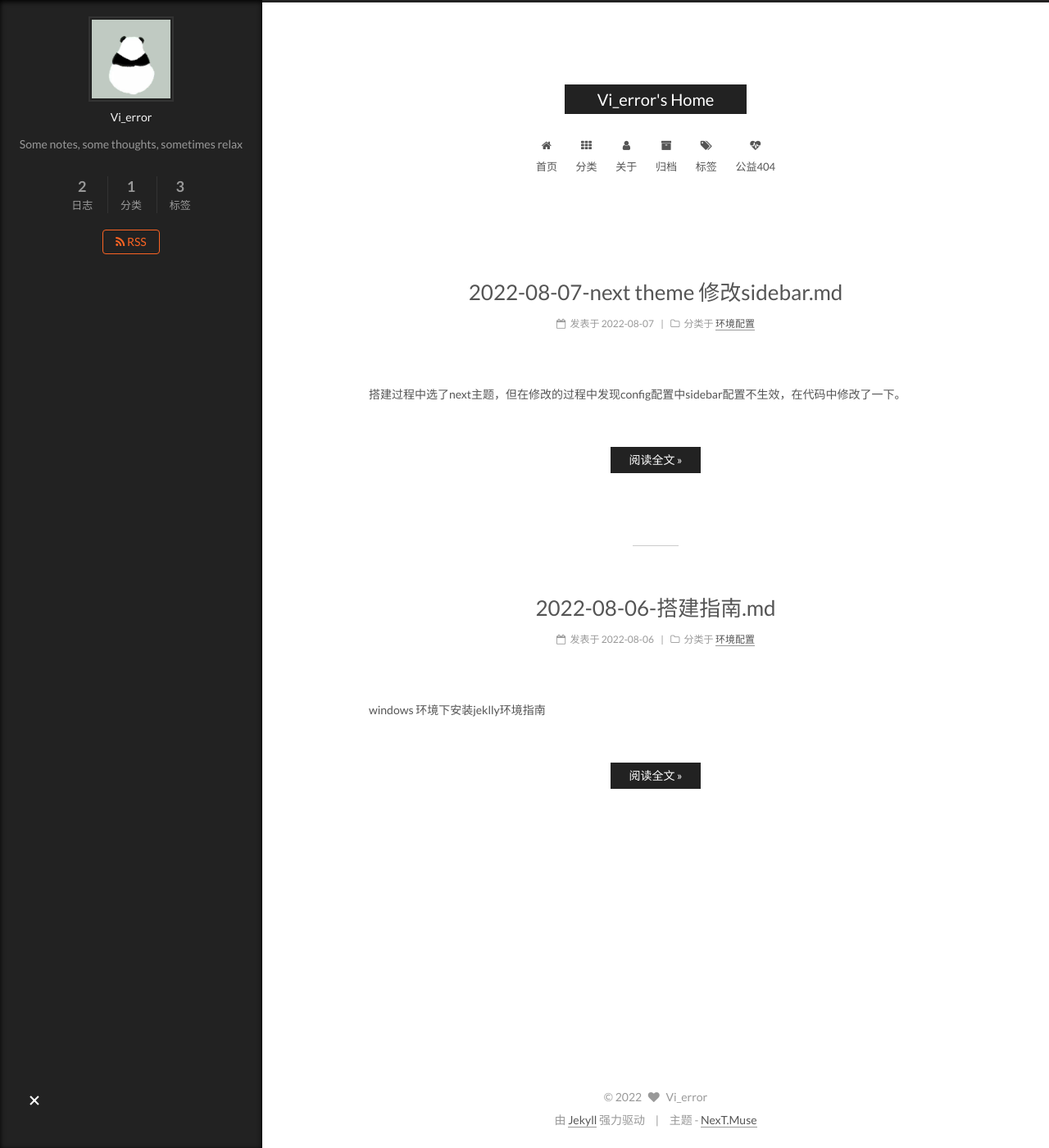
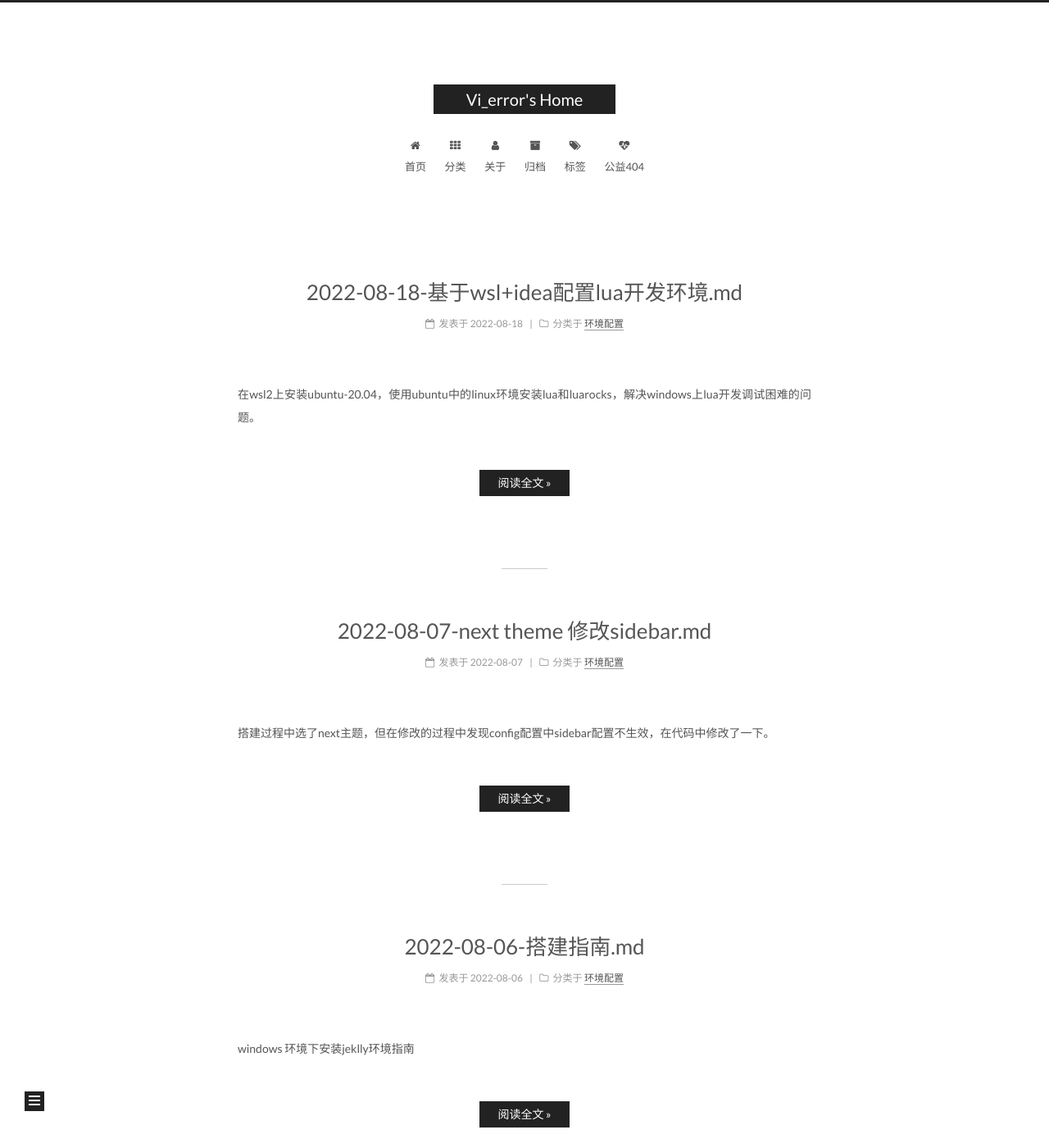
Before and after one commit to vivitrip/Vi_error, a Jekyll site: the page built from index.html, in a window 1280 px wide and 1400 px high. Shown: the whole window at 82% size. Built offline with Jekyll 4.4.1, drawn with Linux system fonts in a browser that asks for light colours; the list of posts is cut into pages by our own code; part of the change alters nothing that is shown.

Commit message:
upload doc

````diff
--- a/_config.yml
+++ b/_config.yml
@@ -264,8 +264,8 @@ sidebar:
   #  - always  expand for all pages automatically
   #  - hide    expand only when click on the sidebar toggle icon.
   #  - remove  Totally remove sidebar including sidebar toggle.
-#  display: post
-  display: always
+  display: post
+#  display: always
   #display: hide
   #display: remove
 
--- /dev/null
+++ b/_posts/2022-08-18-基于wsl+idea配置lua开发环境.md
@@ -0,0 +1,170 @@
+---
+title: 2022-08-18-基于wsl+idea配置lua开发环境.md
+
+author: Vi_error
+
+description: 在wsl2上安装ubuntu-20.04，使用ubuntu中的linux环境安装lua和luarocks，解决windows上lua开发调试困难的问题。
+
+categories:
+
+- 环境配置
+
+tags:
+
+- [lua,wsl,ubuntu]
+
+---
+
+# 背景
+
+最近做了一些apisix相关的开发工作，要进行lua插件开发和运行时调试。
+
+windows电脑的困境再次出现，lua+luarocks在windows上也不是不能装，但是配置到真的能用的程度难度非常之高。
+
+为了在windows上配置开发环境，我手动安装配置编译环境，在windows上make
+install安装了lua，又非常艰难的配置安装了luarocks，终于使得lua和luarocks都安装成功。
+
+但是事情并没有就此结束，使用luarocks安装包成功之后，在lua代码中仍然不能通过require使用，代码仍然提示
+“module 'xxx' not found”。
+
+又经历了一番艰难的挣扎之后，手动安装socket成功，但是lua-cjson又是一道难题。
+
+无法接受每个依赖都需要大量的手工配置才能安装，只能另觅出路。
+
+在wsl1和2刚出现的时候，曾经是用过一段时间的wsl安装docker方便日常开发，后来因为开发服务器逐渐富裕放弃了wsl。在当下这个场景，wsl似乎又成为了比较好的选择：
+
+- wsl2产品和生态已经逐渐成熟，能够承担一些基本的开发工作；
+- wsl打通了和windows文件的互相访问，这能保证开发过程中不会感觉到明显的系统割裂感，不像远程服务器在文件和配置上需要额外处理；
+- wsl上安装lua、luarocks、idea都是原生linux体验，成本很低
+
+其实就是，有基础、成本低、能满足需求。
+
+# 环境搭建
+
+需要安装配置的环境工具：
+
+- wsl2
+- ubuntu20.04
+- mobaxterm
+- lua
+- luarocks
+- idea（Ubuntu）
+
+mobaxterm的安装就不单独说了，主要就是比较好用。我也重新下载了新版的powershell尝试使用，尝试之后觉得还是mobaxterm舒服。
+
+## 安装wsl2+ubuntu-20.04
+
+wsl的安装主要是参考微软官方的文档：[官方文档](https://docs.microsoft.com/en-us/windows/wsl/install)。
+
+首要要保证本机开启了wsl所需要的功能：虚拟机平台和适用于Linux的子系统。
+
+```shell
+Enable-WindowsOptionalFeature -Online -FeatureName VirtualMachinePlatform
+Enable-WindowsOptionalFeature -Online -FeatureName Microsoft-Windows-Subsystem-Linux
+```
+
+执行完这两条命令之后会提示重启，按“Y”确认重启。
+
+也可以在GUI页面打开功能，在windows功能页面，选择启用或关闭windows功能，勾选相应选项
+
+![img.png](../posts_image/0818img01.png)
+
+安装ubuntu-20.04
+
+```shell
+wsl --set-default-version 2
+```
+
+在MicroSoft Store搜索ubuntu，找到20.04版本，选择下载安装。
+
+这里一般不会出什么问题，安装之后会让你选择输入用户名和密码，然后就可以使用了。
+
+此刻重启mobaxterm，会看到WSL-Ubuntu-20.04自动出现在session列表中，就可以使用mobaxterm访问了。
+
+## 安装lua和luarocks
+
+依赖包准备：
+
+```shell
+sudo apt update
+sudo apt upgrade
+sudo apt install g++
+sudo apt install make
+sudo apt install build-essential libreadline-dev unzip
+```
+
+上面这些依赖是安装编译需要的，然后开始安装lua和luarocks。
+
+```shell
+wget http://www.lua.org/ftp/lua-5.4.4.tar.gz
+tar zxpf lua-5.4.4.tar.gz
+cd lua-5.4.4
+make linux test
+sudo make install
+
+wget https://luarocks.org/releases/luarocks-3.9.1.tar.gz
+tar zxpf luarocks-3.9.1.tar.gz
+cd luarocks-3.9.1
+./configure && make && sudo make install
+sudo luarocks install luasocket
+```
+
+不得不说在linux环境下配置环境实在是太省心了，开始验证安装。
+
+```shell
+luarocks --version
+# /usr/local/bin/luarocks 3.9.1
+# LuaRocks main command-line interface
+luarocks list
+# Rocks installed for Lua 5.4
+# ---------------------------
+# luasocket
+#    3.1.0-1 (installed) - /usr/local/lib/luarocks/rocks-5.4
+lua
+# Lua 5.4.4  Copyright (C) 1994-2022 Lua.org, PUC-Rio
+# >
+require "socket"
+# table: 0x55f4146a1f10   /usr/local/share/lua/5.4/socket.lua
+```
+
+展示如上所示则大功告成。
+
+
+## 安装idea并且配置插件和sdk
+
+idea也非常好安装。
+```shell
+wget https://download.jetbrains.com.cn/idea/ideaIC-2022.2.1.tar.gz
+tar zxpf ideaIC-2022.2.1.tar.gz
+cd ideaIC-2022.2.1
+cd bin
+./idea.sh
+```
+会弹出idea的GUI，对应的是wsl中的idea，在idea中打开wsl中的功能就可以开发了。
+
+idea中需要配置lua的sdk位置和安装EmmyLua插件，不贴图了。
+
+PS.为什么选择idea开发lua而不是vs这种更为轻量化的ide。 客观的说，vs code+ 插件的方式可能更容易配置和使用，但是作为一名的java的程序员，idea是最为趁手的武器，另外配置wsl环境后期也不排除在上面进行Java开发的可能性，所以直接安装idea成本低，后面不用烦。
+
+
+## 关于ubuntu版本
+在配置环境的过程中并非一开始就选择了ubuntu-20.04版本。
+
+最新的总是最香的，一开始选择了ubuntu-22.04版本，但是在配置过程中遇到了诸多问题，比如界面乱码，软件不兼容，luarocks配置无效等等，在做了诸多努力之后，觉得这个版本违背了搭建环境的初衷，所以切换回了正值壮年的20.04版本。
+
+也许后面还会尝试新版本和新特性，但是当前的诉求，还是有个稳定可用的开发环境。
+
+# 补充一些相关报错和处理
+
+## 启动idea报错：java.awt.AWTError: Can't connect to X11 window server using ':0.0' as the value of the DISPLAY variable.
+
+尝试22.04版本的时候启动idea一直失败，提示这个错误。参照微软官方文档解决：[Run Linux GUI apps on the Windows Subsystem for Linux](https://docs.microsoft.com/en-us/windows/wsl/tutorials/gui-apps)
+
+## 安装lua-cjson使用报错：Symbol not found: _lua_objlen
+
+安装lua-cjson成功，使用时报上述错误，参照github issue切换版本解决：[ Symbol not found: _lua_objlen #56 ](https://github.com/mpx/lua-cjson/issues/56)
+
+```shell
+luarocks remove lua-cjson
+luarocks install lua-cjson 2.1.0-1
+```
````
Also changed, not shown: posts_image/0818img01.png (added).
